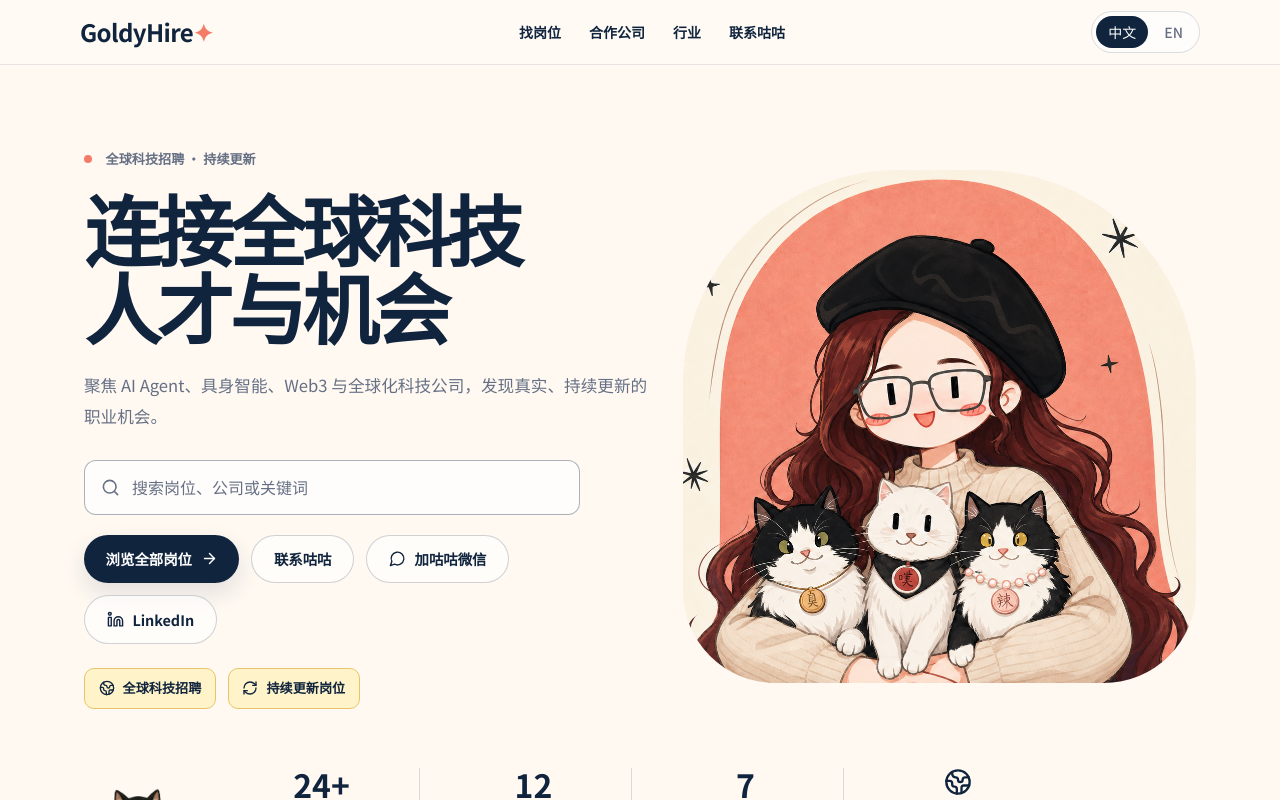
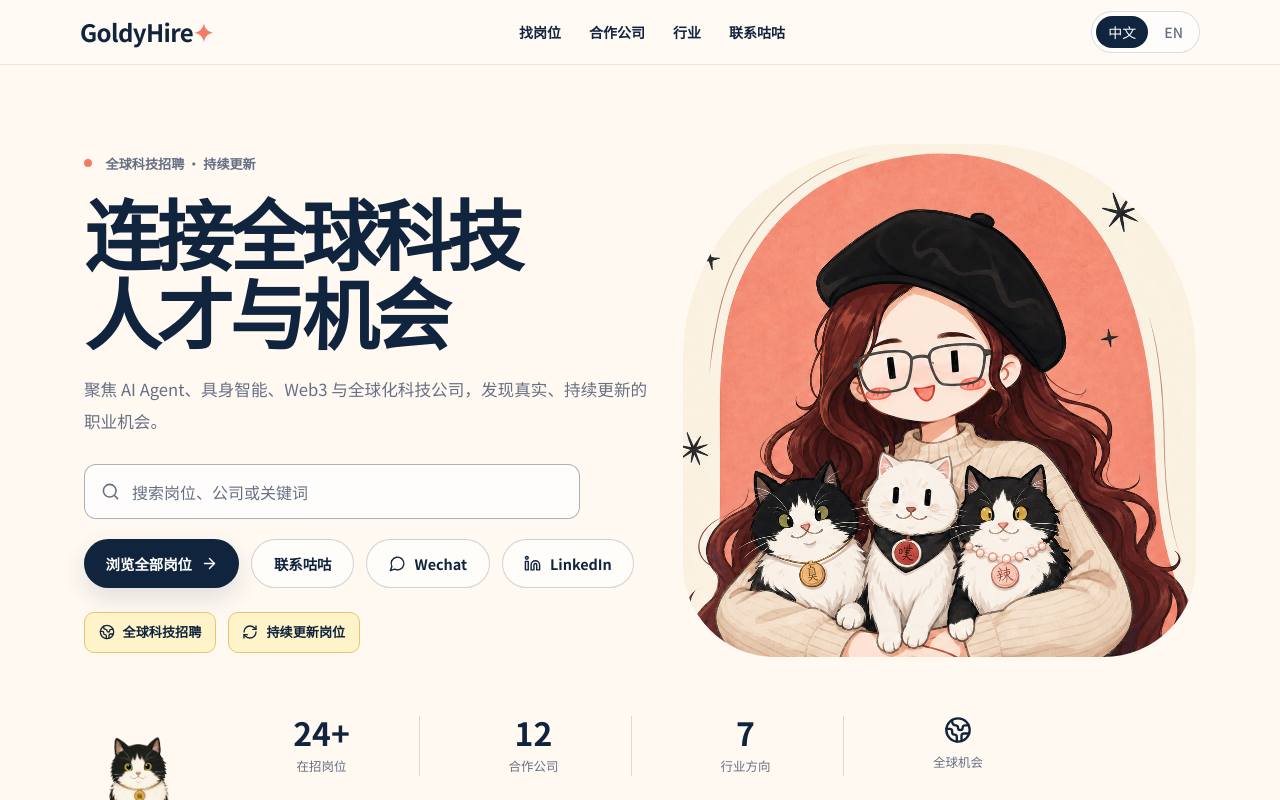
Before and after one commit to guwendi123-dotcom/Global-Hot-Job-Search-GoldyGu, a Next.js app: page / in a window 1280 px wide. Shown: the top 800 px of the page. Built offline with nearby package versions, Linux system fonts and the light colour scheme.

Commit message:
Align Wechat and LinkedIn actions

```diff
--- a/components/Hero.tsx
+++ b/components/Hero.tsx
@@ -20,8 +20,10 @@ export default function Hero({ profile, jobCount, companyCount, industryCount }:
           <div className="flex flex-wrap gap-3 mt-5">
             <a href="#jobs" className="primary-pill">{language === "zh" ? "浏览全部岗位" : "Browse all jobs"}<ArrowRight size={17} /></a>
             <Link href="/contact" className="secondary-pill">{language === "zh" ? "联系咕咕" : "Contact Goldy"}</Link>
-            <button type="button" onClick={() => setShowWechat(true)} className="secondary-pill"><MessageCircle size={17} />{language === "zh" ? "加咕咕微信" : "Goldy’s WeChat"}</button>
-            <a href={profile.contact.linkedin} target="_blank" rel="noreferrer" className="secondary-pill"><Linkedin size={17} />LinkedIn</a>
+            <span className="inline-flex gap-3">
+              <button type="button" onClick={() => setShowWechat(true)} className="secondary-pill"><MessageCircle size={17} />Wechat</button>
+              <a href={profile.contact.linkedin} target="_blank" rel="noreferrer" className="secondary-pill"><Linkedin size={17} />LinkedIn</a>
+            </span>
           </div>
           <div className="flex flex-wrap gap-3 mt-6">
             <span className="trust-chip"><Globe2 size={16} />{language === "zh" ? "全球科技招聘" : "Global tech hiring"}</span>
```
